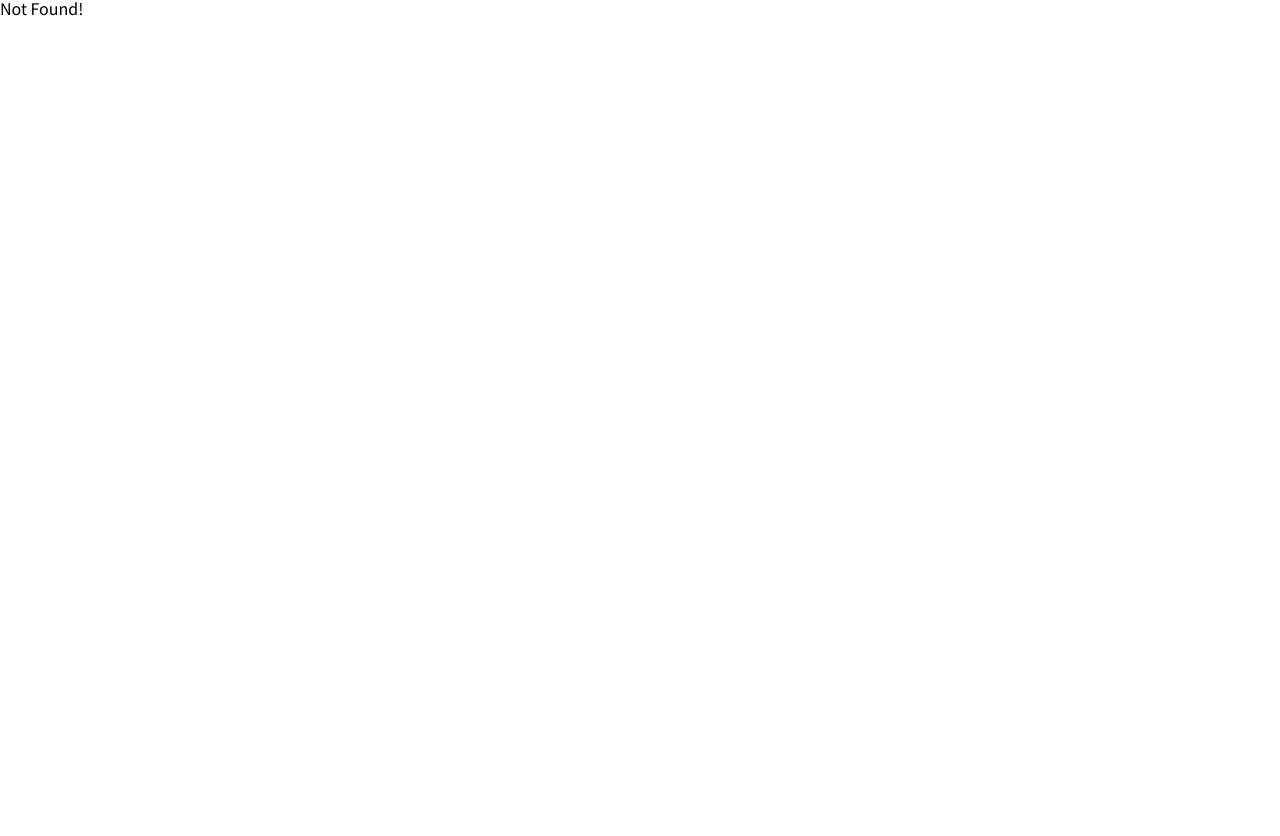
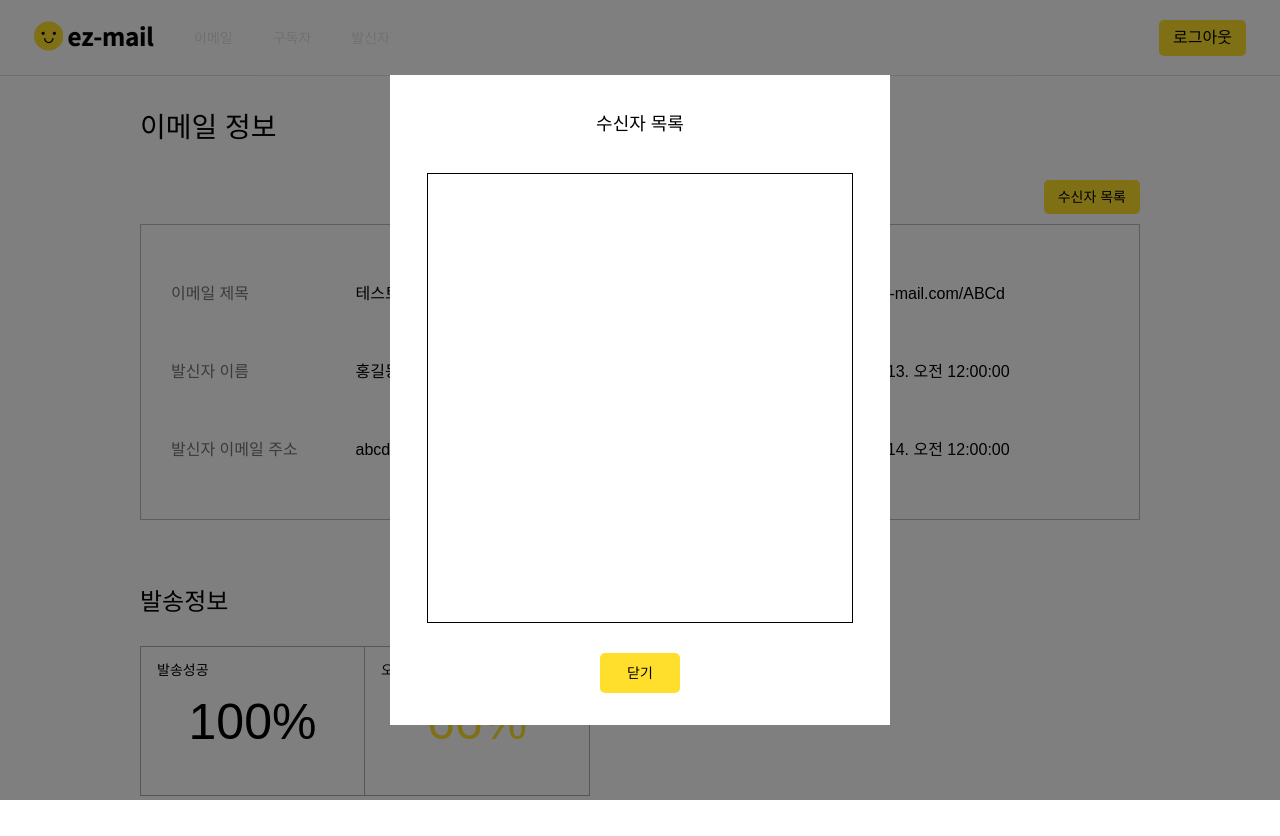
Before and after one commit to ez-mail/ez-mail-client-web, a React (Create React App) app: page /emails/1/dashboard/recipients in a window 1280 px wide. Before the commit this address had no page. Before the commit the page ends 800 px from the top, so only its background shows below. Built offline with nearby package versions, Linux system fonts and the light colour scheme.

Commit message:
feat: 모달 창 구현까지 완료

```diff
--- a/package.json
+++ b/package.json
@@ -1,6 +1,6 @@
 {
   "name": "client",
-  "version": "0.12.0",
+  "version": "0.13.0",
   "private": true,
   "dependencies": {
     "@fortawesome/fontawesome-svg-core": "^6.3.0",
--- /dev/null
+++ b/src/pages/emails/EmailRecipientsModal.jsx
@@ -0,0 +1,64 @@
+import React from 'react';
+import { useNavigate } from 'react-router-dom';
+import styled from 'styled-components';
+
+export default function EmailRecipientsModal() {
+  const navigate = useNavigate();
+
+  const handleCloseButtonClick = () => {
+    navigate(-1);
+  };
+
+  return (
+    <ModalBackground>
+      <ModalContainer>
+        <Title>수신자 목록</Title>
+        <Content />
+        <CloseButton onClick={handleCloseButtonClick}>닫기</CloseButton>
+      </ModalContainer>
+    </ModalBackground>
+  );
+}
+
+const ModalBackground = styled.div`
+  width: 100vw;
+  height: 100%;
+  position: fixed;
+  top: 0;
+  background-color: rgba(0, 0, 0, 0.5);
+  display: flex;
+  justify-content: center;
+  align-items: center;
+`;
+
+const ModalContainer = styled.div`
+  display: flex;
+  flex-direction: column;
+  align-items: center;
+  width: 500px;
+  height: 650px;
+  background-color: white;
+`;
+
+const Title = styled.span`
+  padding: 40px 0;
+  font-size: 1.125rem;
+  font-weight: 500;
+`;
+
+const Content = styled.div`
+  margin-bottom: 30px;
+  width: 426px;
+  height: 450px;
+  border: 1px solid black;
+`;
+
+const CloseButton = styled.button`
+  width: 80px;
+  height: 40px;
+  border-radius: 5px;
+  background-color: #ffdf2b;
+  font-size: 0.875rem;
+  font-weight: 500;
+  text-align: center;
+`;
--- a/src/pages/emails/EmailsDashboard.jsx
+++ b/src/pages/emails/EmailsDashboard.jsx
@@ -1,4 +1,5 @@
 import React from 'react';
+import { Outlet, useNavigate, useParams } from 'react-router-dom';
 import styled from 'styled-components';
 import {
   getKoreaDateString,
@@ -41,8 +42,11 @@ const emailData = {
 };
 
 export default function EmailsDashboard() {
+  const navigate = useNavigate();
+  const params = useParams();
+
   const handleRecipientsButtonClick = () => {
-    console.log('수신자 목록 버튼 클릭');
+    navigate(`/emails/${params.email_id}/dashboard/recipients`);
   };
 
   return (
@@ -88,6 +92,7 @@ export default function EmailsDashboard() {
           </RightPercentBox>
         </PercentInfoBox>
       </MainContainer>
+      <Outlet />
     </section>
   );
 }
```
Also changed, not shown: src/routes/index.jsx (+7 -0 lines).
